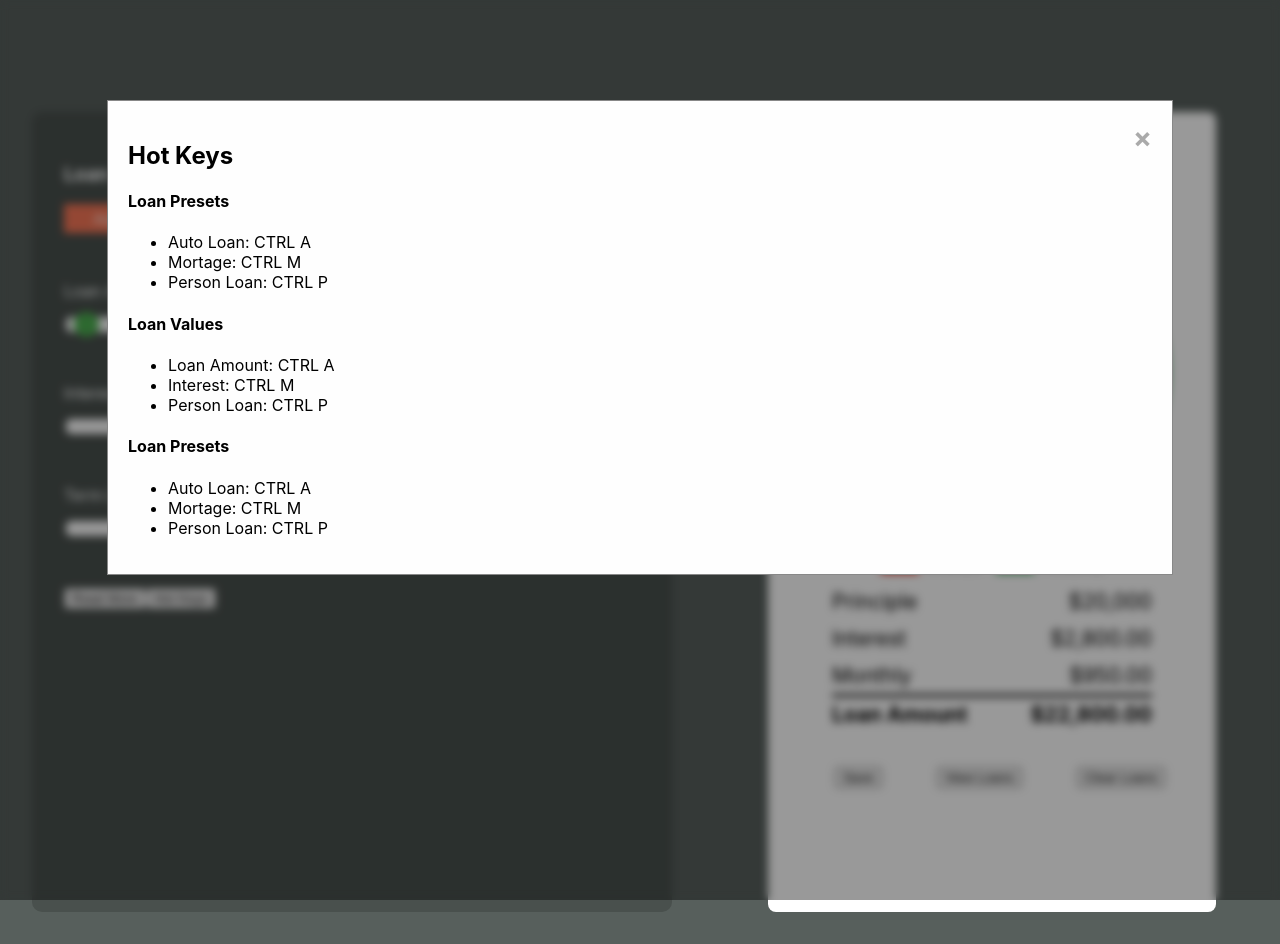
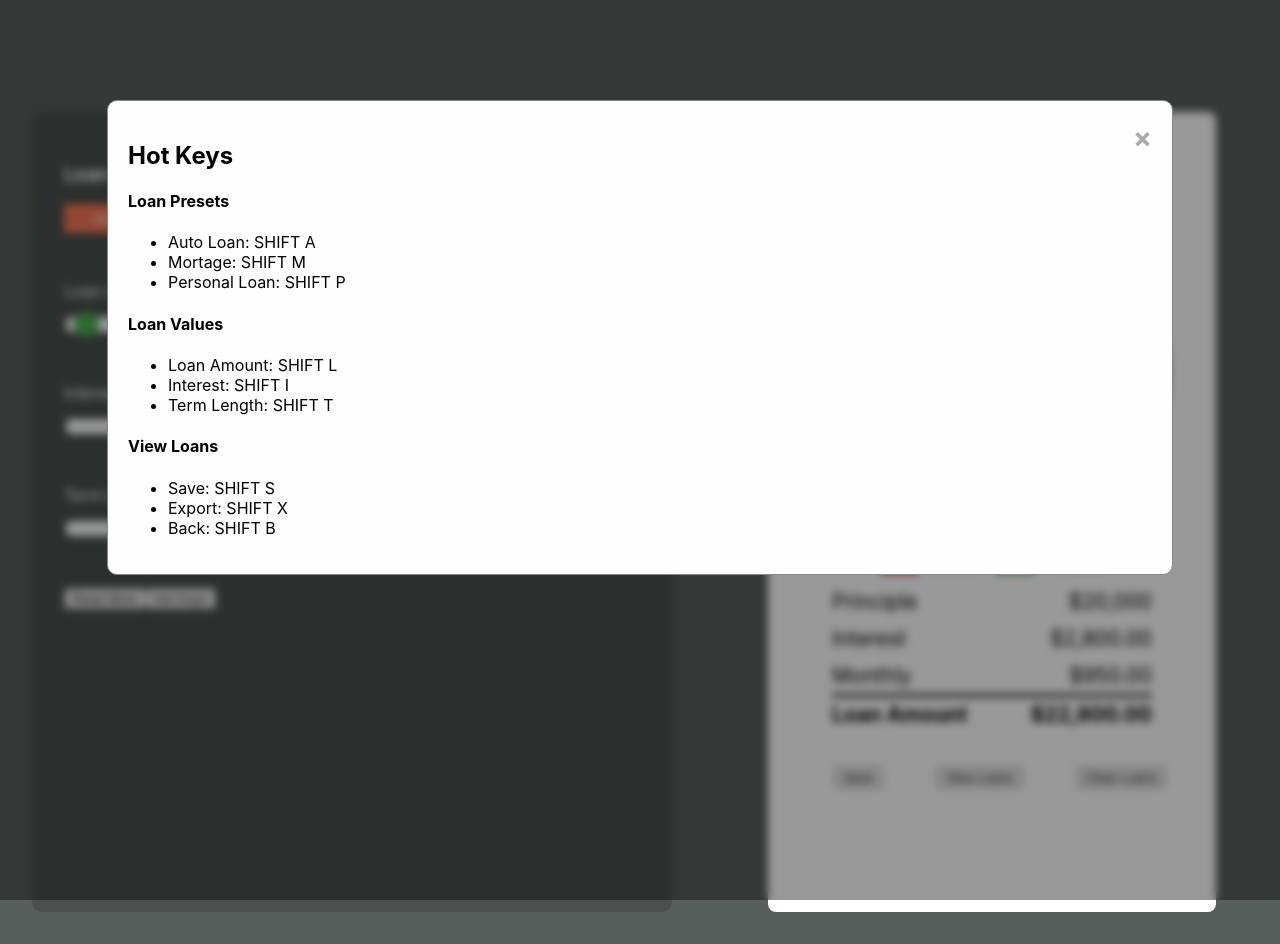
Before and after one commit to raulthedeveloper/loan_calculator, a React (Create React App) app: page / in a window 1280 px wide. Both pictures are taken after a click on the button "Hot Keys". Shown: the top 944 px of the page. Built offline with nearby package versions, Linux system fonts and the light colour scheme.

Commit message:
Started adding hot keys functionality

```diff
--- a/src/App.js
+++ b/src/App.js
@@ -2,7 +2,7 @@ import './App.css';
 import Controls from "./components/Controls/Controls"
 import Display from "./components/Display/index"
 import GlobalContext  from "./store/global-context"
-import { useState, useEffect,useReducer } from 'react'
+import { useState, useEffect } from 'react'
 import ReadMe from './components/ReadMe/ReadMe'
 import HotKey from './components/ReadMe/HotKeys'
 
@@ -10,31 +10,73 @@ import HotKey from './components/ReadMe/HotKeys'
 let dataArray = []
 
 
-const ACTIONS = {
-  ADD_LOAN:'add-loan',
-  CLEAR_LOANS: 'clear-loans',
-  SHOW_LOANS: 'show-loans',
-  LOAD_LOANS: 'load-loans'
-}
+
+var map = {};
+onkeydown = onkeyup = function(e){
+    map[e.key] = e.type === 'keydown';
+    // console.log(map)
+    if(map["Shift"] && map["S"]){
+      alert('saved was pressed')
+      map = {}
+    }
+
+    if(map["Shift"] && map["E"]){
+      alert('Export was pressed')
+      map = {}
+    }
+
+    if(map["Shift"] && map["A"]){
+      alert('Auto Loan Button')
+      map = {}
+    }
+
+    if(map["Shift"] && map["M"]){
+      alert('Mortgage Button')
+      map = {}
+    }
+
+    if(map["Shift"] && map["P"]){
+      alert('Personal Loan Button')
+      map = {}
+    }
+
+    if(map["Shift"] && map["L"]){
+      alert('Loan Amount input')
+      map = {}
+    }
+
+    if(map["Shift"] && map["I"]){
+      alert('Interest Amount input')
+      map = {}
+    }
+
+    if(map["Shift"] && map["T"]){
+      alert('Term Amount input')
+      map = {}
+    }
 
 
+
+    if(map["Shift"] && map["V"]){
+      alert('View Loans Button')
+      map = {}
+    }
+
+    if(map["Shift"] && map["Delete"]){
+      alert('Clear Loans Button')
+      map = {}
+    }
+
+  // Clears map object to prevent size doesnt go past 2
+   if(Object.keys(map).length >= 2){
+     map = {}
+   }
+}
 
 
 
 function App() {
 // Sets up component state
-const [ loans, dispatch ] = useReducer(reducer,{
-  save:null
-})
-
-function reducer(loans,action){
-  switch(action.type){
-    case ACTIONS.ADD_LOAN:
-
-      default:
-        throw new Error();
-  }
-}
 
 
 // let [ loanType, setLoanType ] = useState(String)
@@ -184,7 +226,6 @@ function hideHotKeys(){
 
 
 
-
 useEffect(()=>{
   loadList()
   updateData()
--- a/src/components/Display/DisplaySavedLoans.js
+++ b/src/components/Display/DisplaySavedLoans.js
@@ -1,4 +1,4 @@
-import React, { useContext,useState,useEffect } from 'react'
+import React, { useContext } from 'react'
 import GlobalContext from '../../store/global-context'
 import SaveButton from './Save'
 import './display.css'
--- a/src/components/ReadMe/HotKeys.js
+++ b/src/components/ReadMe/HotKeys.js
@@ -2,6 +2,12 @@ import React from 'react'
 import './ReadMe.css'
 
 export default function HotKeys({hideHotKeys}) {
+    window.onclick = function(event) {
+        if (event.target.className === "modal") {
+          hideHotKeys()
+        }
+
+      }
     return (
         <div id="myModal" class="modal">
 
@@ -11,9 +17,9 @@ export default function HotKeys({hideHotKeys}) {
        <div>
                     <h4>Loan Presets</h4>
                     <ul>
-                        <li>Auto Loan: CTRL A</li>
-                        <li>Mortage: CTRL M</li>
-                        <li>Person Loan: CTRL P</li>
+                        <li>Auto Loan: SHIFT A</li>
+                        <li>Mortage: SHIFT M</li>
+                        <li>Personal Loan: SHIFT P</li>
                     </ul>
                     </div>
 
@@ -21,18 +27,18 @@ export default function HotKeys({hideHotKeys}) {
                     <div>
                     <h4>Loan Values</h4>
                     <ul>
-                        <li>Loan Amount: CTRL A</li>
-                        <li>Interest: CTRL M</li>
-                        <li>Person Loan: CTRL P</li>
+                        <li>Loan Amount: SHIFT L</li>
+                        <li>Interest: SHIFT I</li>
+                        <li>Term Length: SHIFT T</li>
                     </ul>
                     </div>
 
                     <div>
-                    <h4>Loan Presets</h4>
+                    <h4>View Loans</h4>
                     <ul>
-                        <li>Auto Loan: CTRL A</li>
-                        <li>Mortage: CTRL M</li>
-                        <li>Person Loan: CTRL P</li>
+                        <li>Save: SHIFT S</li>
+                        <li>Export: SHIFT X</li>
+                        <li>Back: SHIFT B</li>
                     </ul>
                     </div>
     </div>
--- a/src/components/ReadMe/ReadMe.css
+++ b/src/components/ReadMe/ReadMe.css
@@ -10,6 +10,7 @@
     background-color: rgb(0,0,0); /* Fallback color */
     background-color: rgba(0,0,0,0.4); /* Black w/ opacity */
     backdrop-filter: blur(4px);
+
   }
 
   /* Modal Content */
@@ -19,6 +20,7 @@
     padding: 20px;
     border: 1px solid #888;
     width: 80%;
+    border-radius: 10px;
   }
 
   /* The Close Button */
--- a/src/components/ReadMe/ReadMe.js
+++ b/src/components/ReadMe/ReadMe.js
@@ -2,6 +2,14 @@ import React from 'react'
 import './ReadMe.css'
 
 export default function ReadMe({hideReadMe}) {
+
+    window.onclick = function(event) {
+        if (event.target.className === "modal") {
+          hideReadMe()
+        }
+
+      }
+
     return (<div id="myModal" class="modal">
 
     <div class="modal-content">
```
Also changed, not shown: 1 other file (tests, documents, lock files or other folders).
